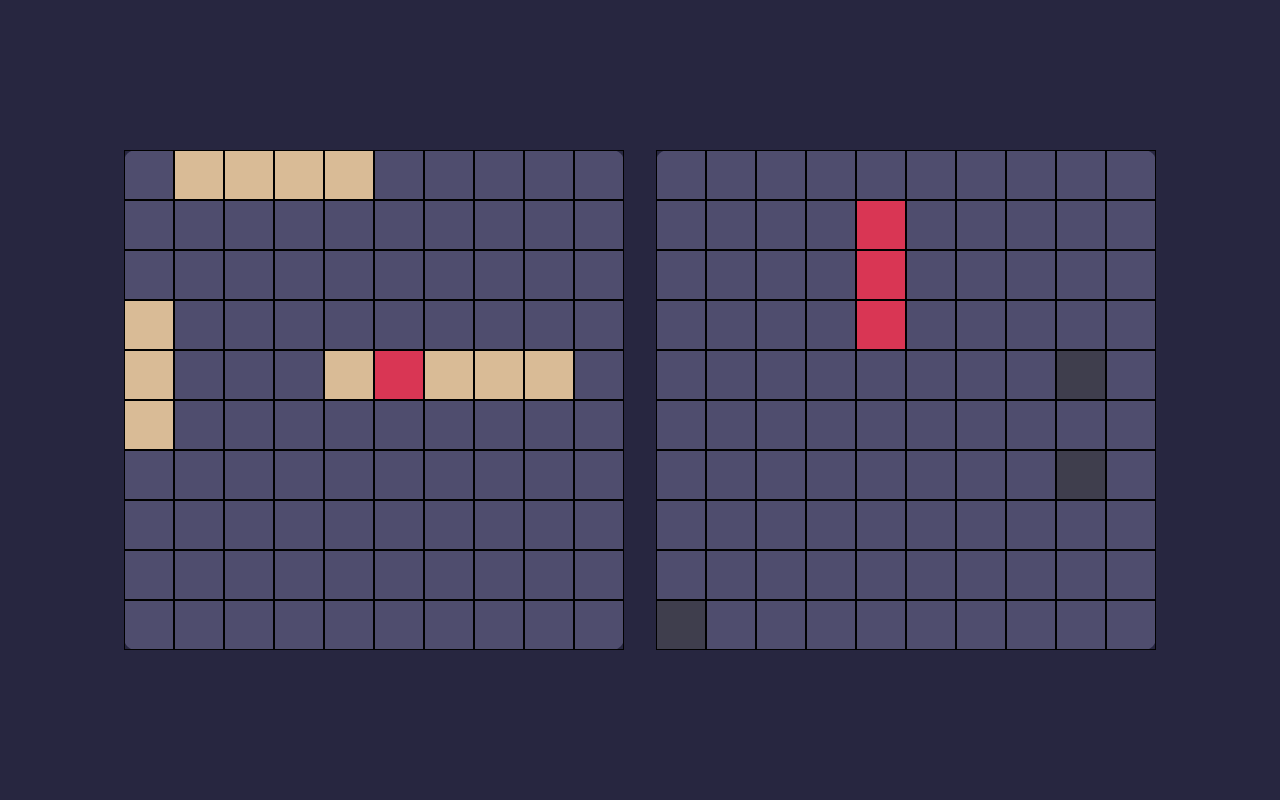
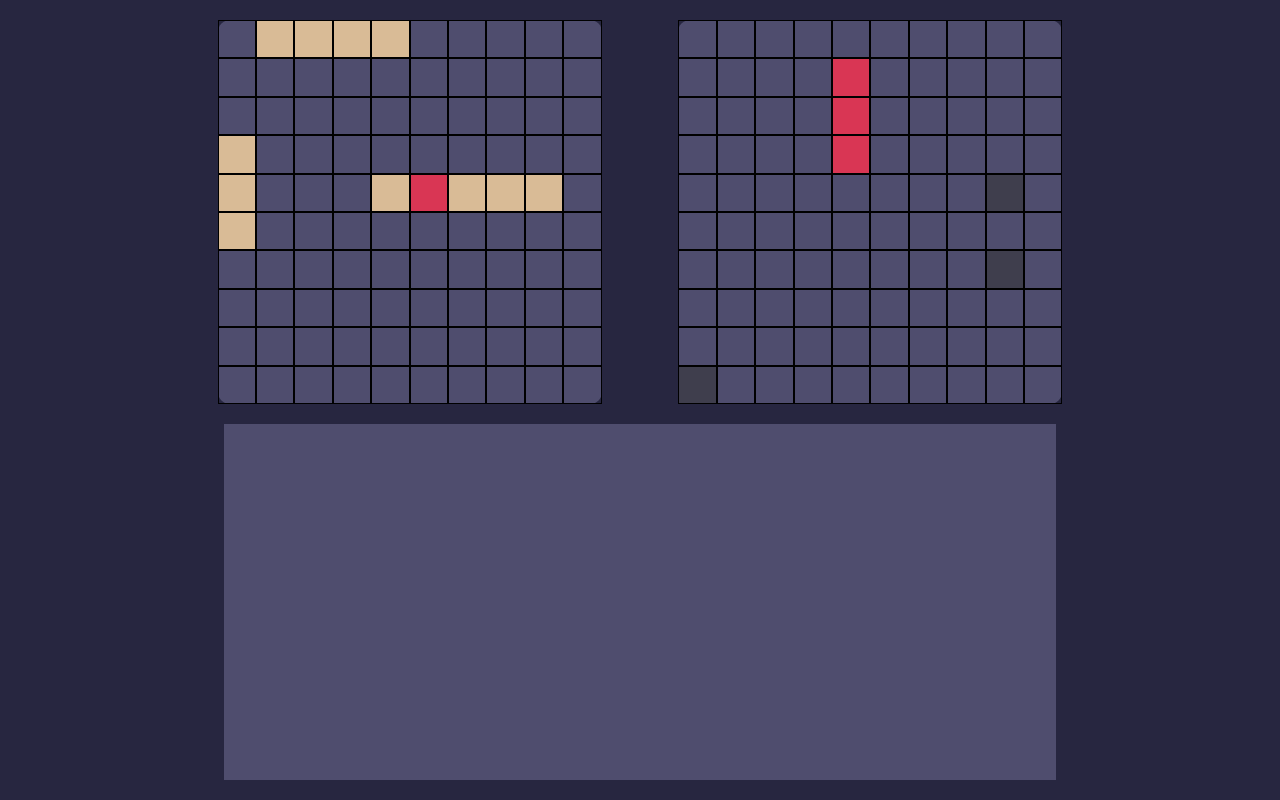
Before and after one commit to GhidBase/battleship, a website with bundled scripts: page index.html in a window 1280 px wide. Built offline with nearby package versions, Linux system fonts and the light colour scheme.

Commit message:
Make layout more flexible. Add a message panel

```diff
--- a/index.html
+++ b/index.html
@@ -8,6 +8,7 @@
     </head>
 
     <body>
+        <div class="game-board-container">
             <div id="player-1" class="game-board">
                 <div class="cell"></div>
                 <div class="cell ship"></div>
@@ -212,6 +213,8 @@
                 <div class="cell"></div>
                 <div class="cell"></div>
             </div>
+        </div>
+        <div id="message-panel"></div>
 
         <script type="module" src="main.js"></script>
     </body>
--- a/styles.css
+++ b/styles.css
@@ -12,22 +12,28 @@ body {
     width: 100dvw;
     height: 100dvh;
     margin: 0;
-    display: grid;
-    grid-template-columns: 1fr 500px 0.25fr 500px 1fr;
-    grid-template-rows: 1fr 500px 1fr;
+    display: flex;
+    flex-direction: column;
+    align-items: center;
+    justify-content: center;
+    gap: 20px;
+    padding: 20px;
+    box-sizing: border-box;
 }
 
-#player-1 {
-    grid-column: 2;
-    grid-row: 2;
-}
-
-#player-2 {
-    grid-column: 4;
-    grid-row: 2;
+.game-board-container {
+    display: flex;
+    justify-content: center;
+    align-items: center;
+    gap: 10%;
+    height: 80dvh;
+    max-height:30dvw;
 }
 
 .game-board {
+    height: 100%;
+    max-height: 30dvw;
+    aspect-ratio: 1;
     background-color: var(--game-board);
     border-radius: 12px;
     display: grid;
@@ -54,3 +60,9 @@ body {
 .cell.hit {
     background-color: var(--hit);
 }
+
+#message-panel {
+    flex: 1;
+    width: 65dvw;
+    background-color: #4f4d6e;
+}
```
Lines whose indentation alone changed are shown as unchanged.
